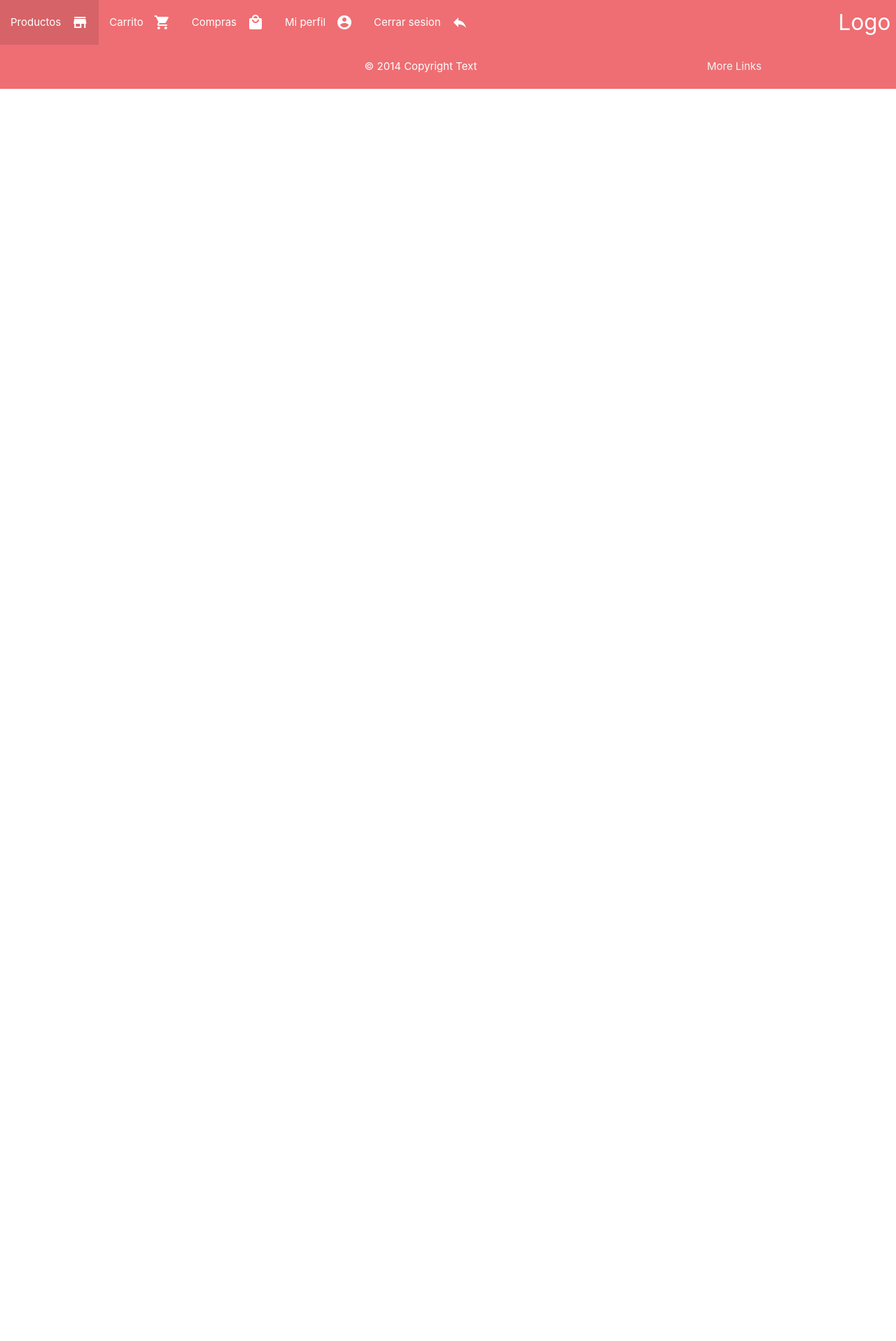
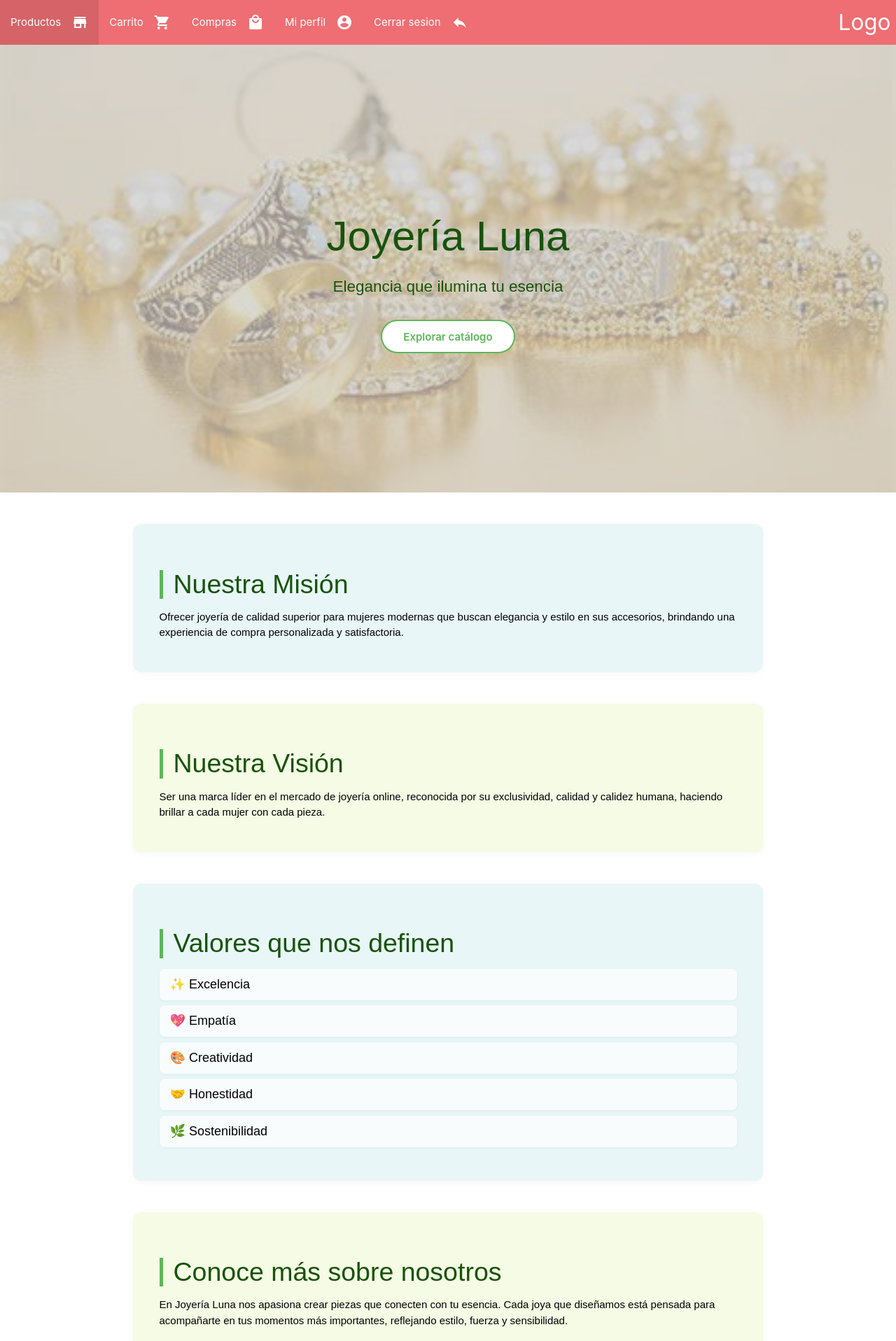
Before and after one commit to leKeevin/Luna, an Angular app in the folder frontend/: page /home in a window 1280 px wide. Shown: the top 1917 px of the page at 70% size. Before the commit the page ends 800 px from the top, so only its background shows below. Built offline with nearby package versions, Linux system fonts and the light colour scheme.

Commit message:
Home arreglado
Se realizo el home, mision, vision, valores, acerca sobre nosotros, se agrego un nuevo componente inicio

```diff
--- a/frontend/src/app/app.module.ts
+++ b/frontend/src/app/app.module.ts
@@ -15,6 +15,7 @@ import { FooterComponent } from './components/footer/footer.component';
 import { PerfilComponent } from './components/perfil/perfil.component';
 import { VentaComponent } from './components/venta/venta.component';
 import { CompraComponent } from './components/compra/compra.component';
+import { InicioComponent } from './components/inicio/inicio.component';
 
 @NgModule({
   declarations: [
@@ -29,6 +30,7 @@ import { CompraComponent } from './components/compra/compra.component';
     PerfilComponent,
     VentaComponent,
     CompraComponent,
+    InicioComponent,
   ],
   imports: [
     BrowserModule,
--- /dev/null
+++ b/frontend/src/app/components/inicio/inicio.component.css
@@ -0,0 +1,119 @@
+.inicio-container {
+    font-family: 'Poppins', sans-serif;
+    color: #000000;
+    background-color: #ffffff;
+  }
+
+  /* HERO */
+  .hero {
+    background-image: url('/assets/joyas.jpg');
+    background-size: cover;
+    background-position: center;
+    height: 80vh;
+    display: flex;
+    align-items: center;
+    justify-content: center;
+    text-align: center;
+    position: relative;
+  }
+
+  .hero::after {
+    content: '';
+    position: absolute;
+    top: 0; left: 0; right: 0; bottom: 0;
+    background: rgba(202, 202, 202, 0.7); /* brillo suave */
+  }
+
+  .hero-text {
+    position: relative;
+    z-index: 1;
+    color: #18530c;
+  }
+
+  .hero-text h1 {
+    font-size: 4rem;
+    margin-bottom: 1rem;
+  }
+
+  .hero-text p {
+    font-size: 1.5rem;
+    margin-bottom: 2rem;
+  }
+
+  .cta-btn {
+    background-color: #5cb759;
+    color: white;
+    border: none;
+    padding: 0.9rem 2rem;
+    font-size: 1rem;
+    border-radius: 30px;
+    cursor: pointer;
+    transition: background-color 0.3s ease;
+  }
+
+  .cta-btn:hover {
+    background-color: #eaee18;
+  }
+
+  /* Secciones con animación al hacer scroll */
+  .scroll-section {
+    max-width: 900px;
+    margin: 3rem auto;
+    padding: 2rem 2.5rem;
+    opacity: 0;
+    transform: translateY(40px);
+    transition: opacity 0.6s ease, transform 0.6s ease;
+    border-radius: 12px;
+    box-shadow: 0 2px 12px rgba(0, 0, 0, 0.04);
+  }
+
+  /* Mostrar sección al hacer scroll */
+  .scroll-section.show {
+    opacity: 1;
+    transform: translateY(0);
+  }
+
+  /* Alternar colores entre secciones */
+  .scroll-section:nth-of-type(odd) {
+    background-color: #f5fbe4; /* verde muy claro */
+  }
+
+  .scroll-section:nth-of-type(even) {
+    background-color: #e8f6f8; /* azul muy claro */
+  }
+
+  .scroll-section h2 {
+    font-size: 2.5rem;
+    margin-bottom: 1rem;
+    color: #18530c;
+    border-left: 5px solid #5cb759;
+    padding-left: 1rem;
+  }
+
+  /* Lista de valores estilizada */
+  .valores-lineales {
+    list-style: none;
+    padding-left: 0;
+    font-size: 1.2rem;
+    margin-top: 1rem;
+  }
+
+  .valores-lineales li {
+    background-color: #ffffffb6;
+    padding: 0.6rem 1rem;
+    margin-bottom: 0.5rem;
+    border-radius: 8px;
+    box-shadow: 0 1px 4px rgba(0, 0, 0, 0.05);
+  }
+
+  /* Botón secundario elegante */
+  .cta-btn.secondary {
+    background-color: #ffffff;
+    color: #5cb759;
+    border: 2px solid #5cb759;
+    font-weight: 600;
+  }
+
+  .cta-btn.secondary:hover {
+    background-color: #ecffeb;
+  }
--- /dev/null
+++ b/frontend/src/app/components/inicio/inicio.component.html
@@ -0,0 +1,57 @@
+<div class="inicio-container">
+
+    <!-- HERO PRINCIPAL -->
+    <section class="hero">
+        <div class="hero-text">
+            <h1>Joyería Luna</h1>
+            <p>Elegancia que ilumina tu esencia</p>
+            <button class="cta-btn secondary">Explorar catálogo</button>
+        </div>
+    </section>
+
+    <!-- SECCIÓN: MISIÓN -->
+    <section class="scroll-section">
+        <h2>Nuestra Misión</h2>
+        <p>
+            Ofrecer joyería de calidad superior para mujeres modernas que buscan elegancia y estilo en sus accesorios,
+            brindando una experiencia de compra personalizada y satisfactoria.
+        </p>
+    </section>
+
+    <!-- SECCIÓN: VISIÓN -->
+    <section class="scroll-section">
+        <h2>Nuestra Visión</h2>
+        <p>
+            Ser una marca líder en el mercado de joyería online, reconocida por su exclusividad, calidad y calidez
+            humana, haciendo brillar a cada mujer con cada pieza.
+        </p>
+    </section>
+
+    <!-- SECCIÓN: VALORES -->
+    <section class="scroll-section">
+        <h2>Valores que nos definen</h2>
+        <ul class="valores-lineales">
+            <li>✨ Excelencia</li>
+            <li>💖 Empatía</li>
+            <li>🎨 Creatividad</li>
+            <li>🤝 Honestidad</li>
+            <li>🌿 Sostenibilidad</li>
+        </ul>
+    </section>
+
+    <section class="scroll-section">
+        <h2>Conoce más sobre nosotros</h2>
+        <p>
+            En Joyería Luna nos apasiona crear piezas que conecten con tu esencia.
+            Cada joya que diseñamos está pensada para acompañarte en tus momentos más importantes,
+            reflejando estilo, fuerza y sensibilidad.
+        </p>
+        <p>
+            Creemos que el lujo no está solo en los materiales, sino en los detalles, la atención
+            personalizada y en una experiencia de compra que te haga sentir especial desde el primer clic.
+        </p>
+        <button class="cta-btn secondary">Explorar catálogo</button>
+    </section>
+
+
+</div>
--- /dev/null
+++ b/frontend/src/app/components/inicio/inicio.component.ts
@@ -0,0 +1,29 @@
+import { Component, HostListener, OnInit } from '@angular/core';
+
+@Component({
+  selector: 'app-inicio',
+  templateUrl: './inicio.component.html',
+  styleUrls: ['./inicio.component.css']
+})
+export class InicioComponent implements OnInit {
+  ngOnInit(): void {
+    this.revealSections(); // Inicializa si ya hay elementos en pantalla
+  }
+
+  @HostListener('window:scroll', [])
+  onScroll(): void {
+    this.revealSections();
+  }
+
+  revealSections() {
+    const sections = document.querySelectorAll('.scroll-section');
+    const triggerBottom = window.innerHeight * 0.85;
+
+    sections.forEach(section => {
+      const sectionTop = section.getBoundingClientRect().top;
+      if (sectionTop < triggerBottom) {
+        section.classList.add('show');
+      }
+    });
+  }
+}
```
Also changed, not shown: frontend/src/app/app-routing.module.ts (+5 -4 lines), frontend/src/assets/joyas.jpg (added), 1 other file (tests, documents, lock files or other folders).
